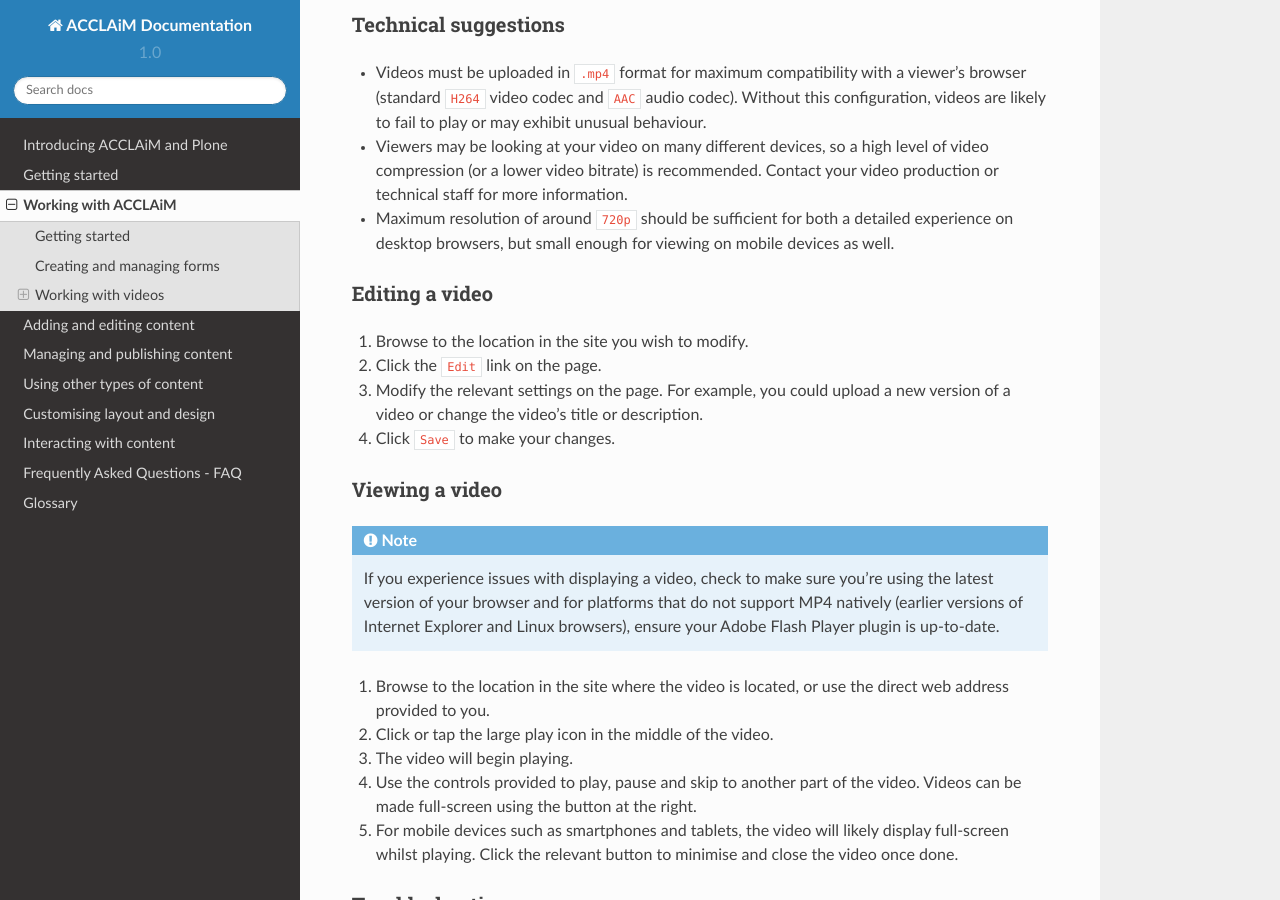
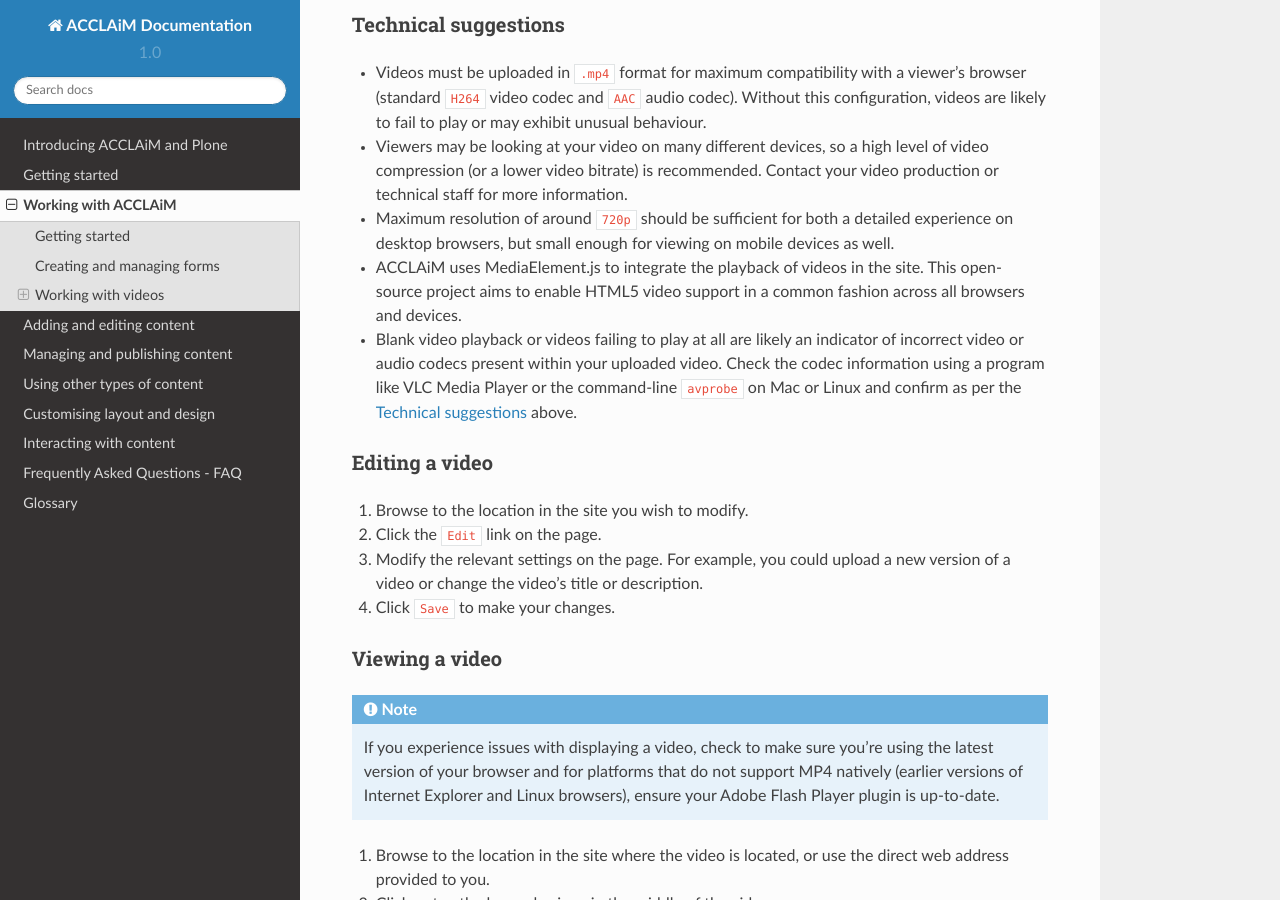
Before and after one commit to jcu-eresearch/plone-user-doc, a Sphinx documentation site: the page built from source/custom-acclaim.rst, in a window 1280 px wide and 900 px high, scrolled down 1433 px. Built offline with Sphinx 7.4.7 and the Read the Docs theme 2.0.0, drawn with Linux system fonts in a browser that asks for light colours.

Commit message:
Update troubleshooting

```diff
--- a/source/custom-acclaim.rst
+++ b/source/custom-acclaim.rst
@@ -93,6 +93,16 @@ Technical suggestions
   detailed experience on desktop browsers, but small enough for viewing on
   mobile devices as well.
 
+* |project-name| uses MediaElement.js to integrate the playback of videos in the
+  site.  This open-source project aims to enable HTML5 video support in a
+  common fashion across all browsers and devices.
+
+* Blank video playback or videos failing to play at all are likely an
+  indicator of incorrect video or audio codecs present within your uploaded
+  video.  Check the codec information using a program like VLC Media Player or
+  the command-line ``avprobe`` on Mac or Linux and confirm as per the
+  :ref:`video-suggestions` above.
+
 
 Editing a video
 ---------------
```
